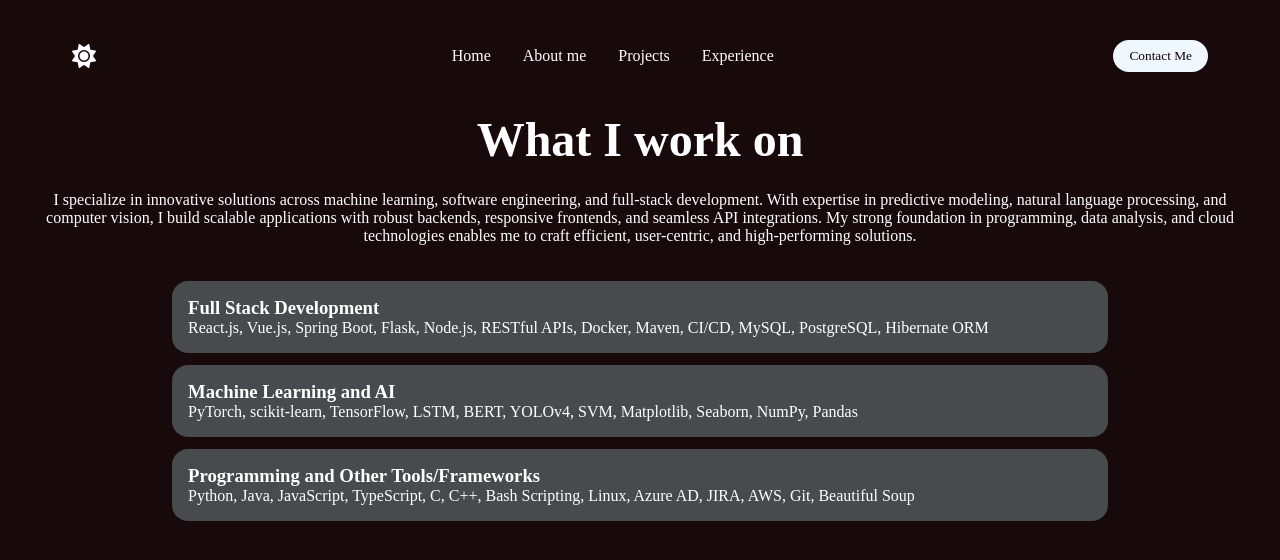
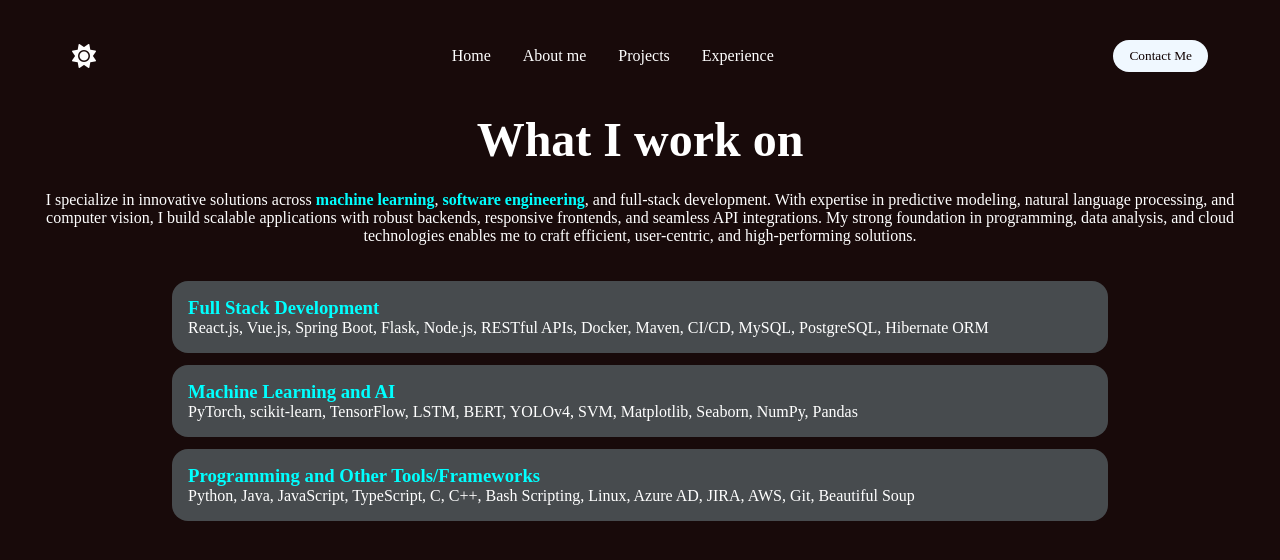
Before and after one commit to SudhanshuGulhane/sudhanshugulhane.github.io, a React (Create React App) app: page /aboutme in a window 1280 px wide. Shown: the top 560 px of the page. Built offline with nearby package versions, Linux system fonts and the light colour scheme; a web font is replaced by a local one.

Commit message:
added links to resume and bit of styling to about me component

```diff
--- a/src/components/AboutMe/aboutme.css
+++ b/src/components/AboutMe/aboutme.css
@@ -47,6 +47,33 @@
     background-color: moccasin;
 }
 
+.skillsItem.light h3 {
+    color: black;
+}
+
+.resume-link {
+    font-weight: 700;
+    color: aqua;
+    text-decoration: none;
+}
+
+.resume-link:hover {
+    border-bottom: 1px solid aqua;
+}
+
+.resume-link.light {
+    font-weight: 700;
+    color: rgb(89, 8, 8);
+}
+
+.resume-link.light:hover {
+    border-bottom: 2px solid rgb(89, 8, 8);
+}
+
+.skillItemText h3 {
+    color: aqua
+}
+
 @media screen and (max-width: 750px){
     .skillsDesc {
         margin: 0 5rem;
--- a/src/components/AboutMe/aboutme.js
+++ b/src/components/AboutMe/aboutme.js
@@ -18,7 +18,8 @@ const Aboutme = () => {
     >
       <div className='skills'>
           <span className={`skillsTitle ${isDarkMode}`}>What I work on</span>
-          <span className={`skillsDesc ${isDarkMode}`}>I specialize in innovative solutions across machine learning, software engineering, and full-stack development. With expertise in predictive modeling, natural language processing, and computer vision, I build scalable applications with robust backends, responsive frontends, and seamless API integrations. My strong foundation in programming, data analysis, and cloud technologies enables me to craft efficient, user-centric, and high-performing solutions.</span>
+          <span className={`skillsDesc ${isDarkMode}`}>I specialize in innovative solutions across <a href='https://drive.google.com/file/d/1JFcxpYXwgCIoCCqKfT-QDVKDVH3y2x12/view?usp=sharing' target="_blank" rel="noopener noreferrer" className={`resume-link ${isDarkMode}`}>machine learning</a>,
+          <a href='https://drive.google.com/file/d/1WSIBjbShSh2Vavnq5LFFFiVyNBWUUrsa/view?usp=sharing' target="_blank" rel="noopener noreferrer" className={`resume-link ${isDarkMode}`}> software engineering</a>, and full-stack development. With expertise in predictive modeling, natural language processing, and computer vision, I build scalable applications with robust backends, responsive frontends, and seamless API integrations. My strong foundation in programming, data analysis, and cloud technologies enables me to craft efficient, user-centric, and high-performing solutions.</span>
           <div className='skillsSection'>
             <div className={`skillsItem ${isDarkMode}`}>
               <div className='skillItemText'>
--- a/src/components/Home/home.css
+++ b/src/components/Home/home.css
@@ -138,6 +138,12 @@ body {
     animation: blink 0.7s steps(1) infinite;
 }
 
+@keyframes blink {
+    50% {
+      opacity: 0;
+    }
+}
+
 @media screen and (max-width: 1024px) {
     .home-div {
         flex-direction: column;
```
